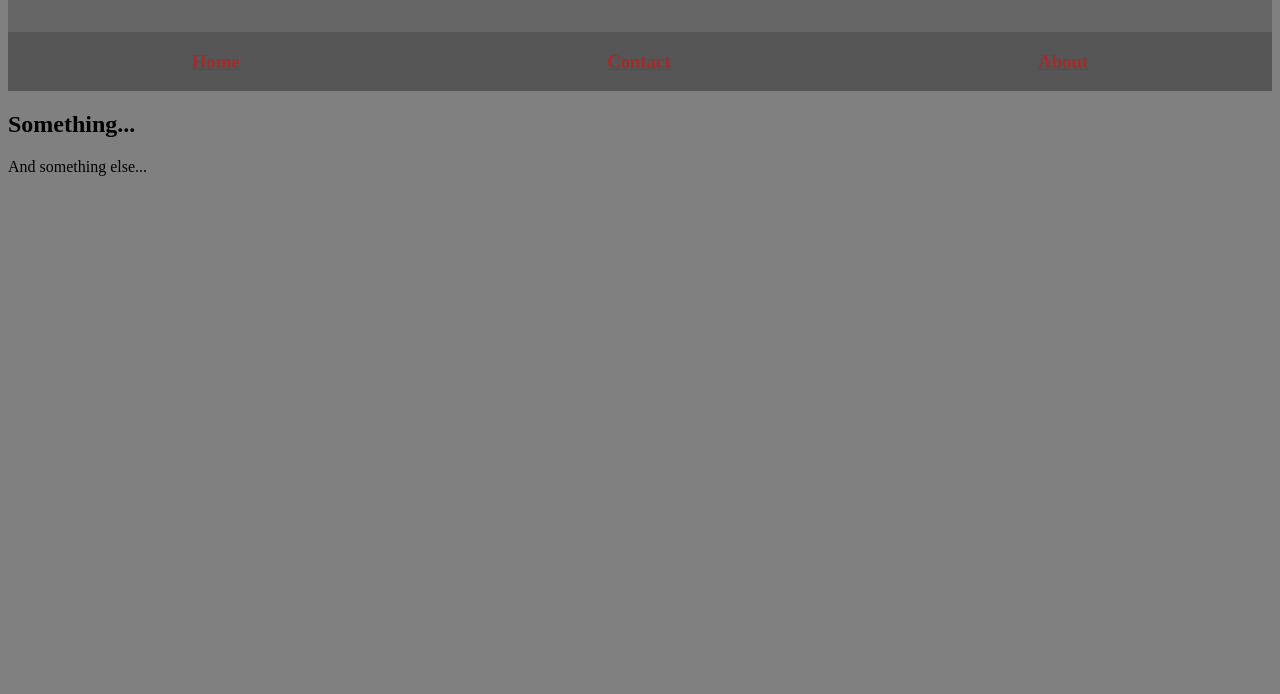
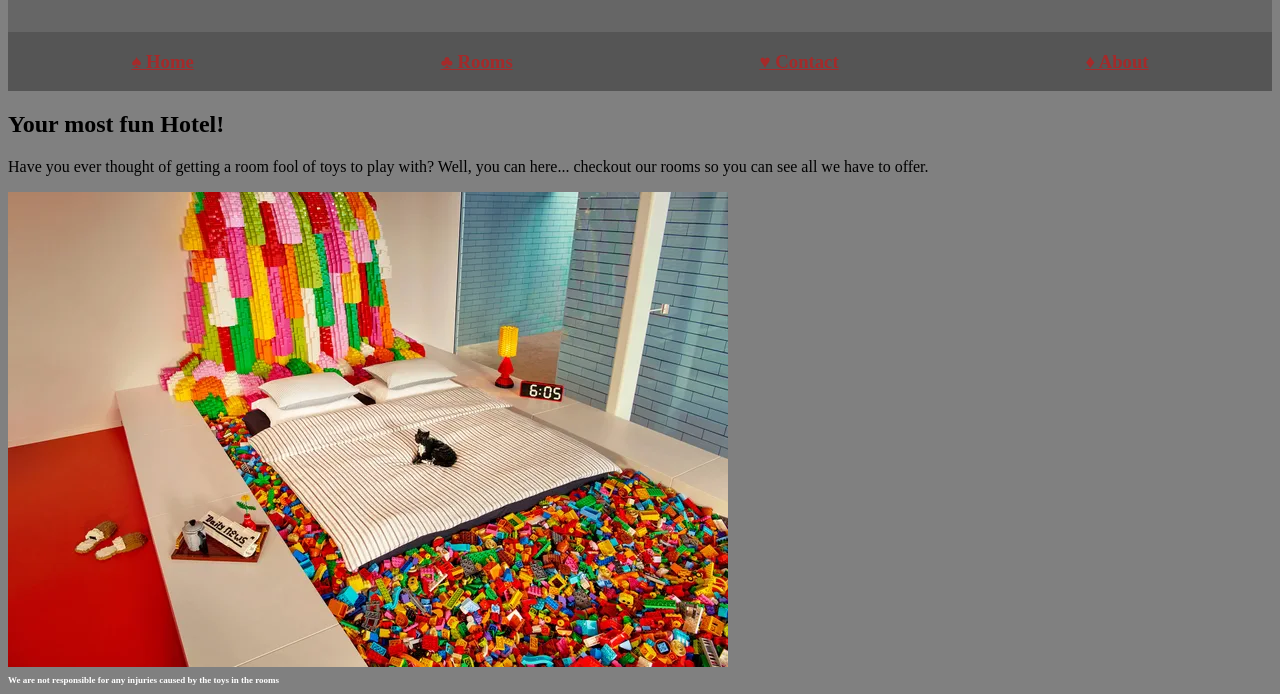
Before and after one commit to gvamaral/mtech, a plain HTML site: page index.html in a window 1280 px wide. Shown: the part 106-800 px from the top of the page. Drawn offline with Linux system fonts and the light colour scheme.

Commit message:
making it a website

```diff
--- a/index.html
+++ b/index.html
@@ -7,15 +7,22 @@
         <title>Mtech WebDev</title>
     </head>
     <header>
-        <h1>WebDev site name</h1>
+        <h1>Hotel'R'Us</h1>
     </header>
     <nav>
-        <h3><a href="#">Home</a></h3>
-        <h3><a href="#">Contact</a></h3>
-        <h3><a href="#">About</a></h3>
+        <h3><a href="inProgress.html">&spades; Home</a></h3>
+        <h3><a href="inProgress.html">&clubs; Rooms</a></h3>
+        <h3><a href="inProgress.html">&hearts; Contact</a></h3>
+        <h3><a href="inProgress.html">&diams; About</a></h3>
     </nav>
     <body>
-        <h2>Something...</h2>
-        <p>And something else...</p>
+        <h2>Your most fun Hotel!</h2>
+        <p>Have you ever thought of getting a room fool of toys to play with? Well, you can here... checkout our
+            rooms so you can see all we have to offer.
+        </p>
+        <img src="images/room.jpg">
     </body>
+    <footer>
+        <h6>We are not responsible for any injuries caused by the toys in the rooms</h6>
+    </footer>
 </html>
--- a/src/style.css
+++ b/src/style.css
@@ -21,3 +21,12 @@ p{
 h1{
     color: red;
 }
+h6{
+    color:white;
+    font-size:xx-small;
+}
+footer{
+    position:absolute;
+    bottom:0;
+    height: 2.5rem;
+}
```
Also changed, not shown: inProgress.html (added, +9 -0 lines), images/room.jpg (added).
